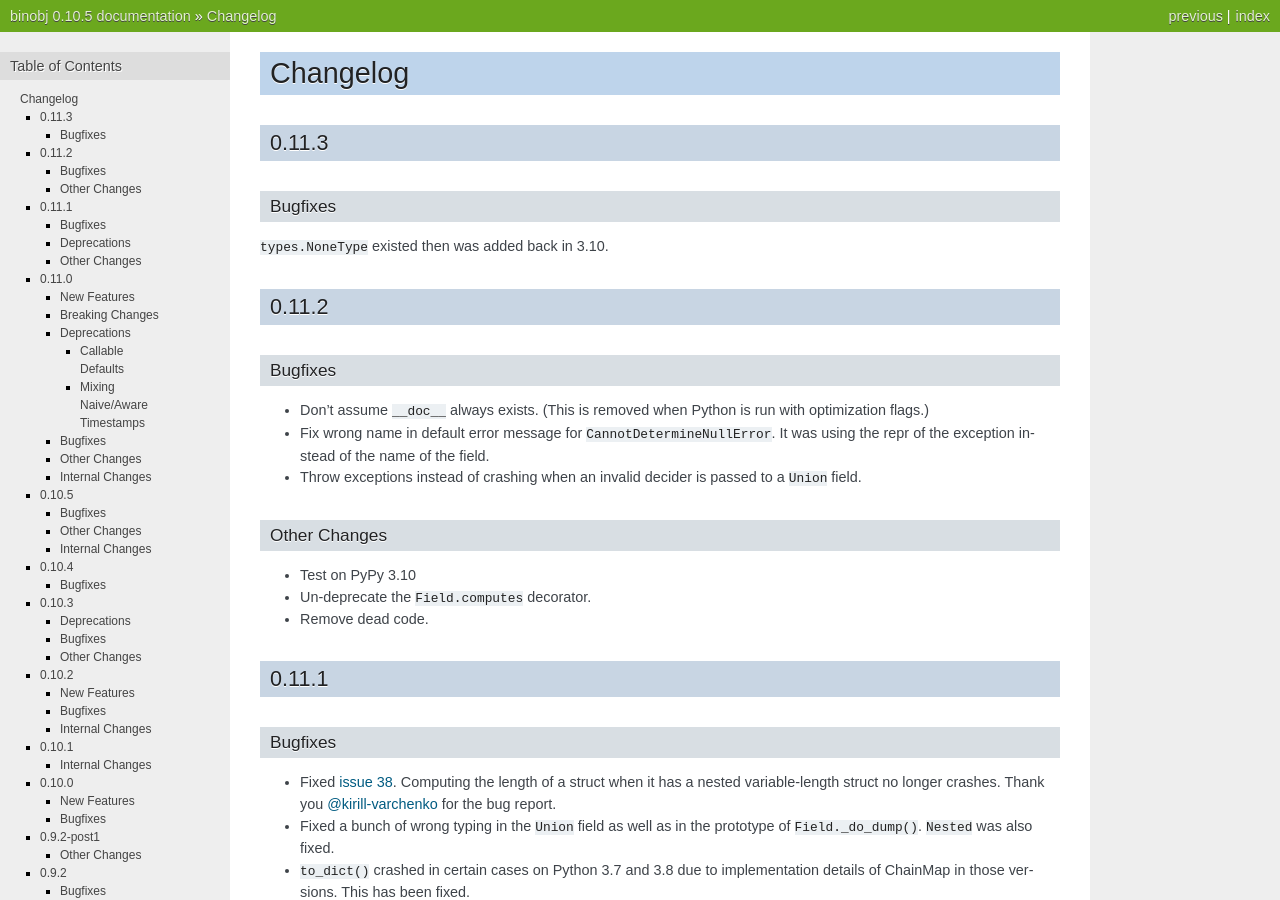
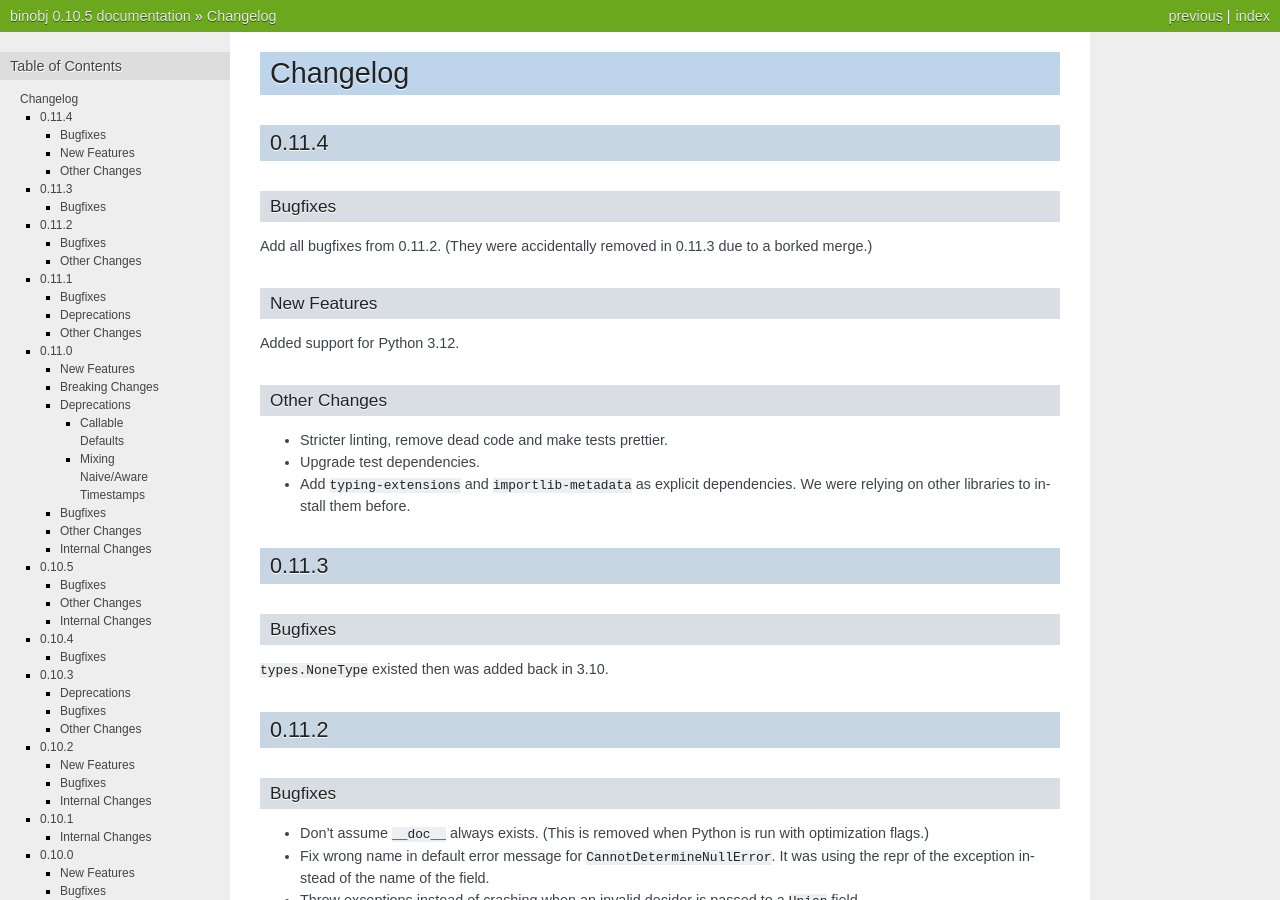
Before and after one commit to dargueta/binobj, a Sphinx documentation site: the page built from docs/source/CHANGELOG.rst, in a window 1280 px wide and 900 px high. Built offline with Sphinx 7.4.7, drawn with Linux system fonts in a browser that asks for light colours.

Commit message:
0.12.0 -> 0.11.4

```diff
--- a/docs/source/CHANGELOG.rst
+++ b/docs/source/CHANGELOG.rst
@@ -1,5 +1,27 @@
 Changelog
 =========
+
+0.11.4
+------
+
+Bugfixes
+~~~~~~~~
+
+Add all bugfixes from 0.11.2. (They were accidentally removed in 0.11.3 due to a
+borked merge.)
+
+New Features
+~~~~~~~~~~~~
+
+Added support for Python 3.12.
+
+Other Changes
+~~~~~~~~~~~~~
+
+* Stricter linting, remove dead code and make tests prettier.
+* Upgrade test dependencies.
+* Add ``typing-extensions`` and ``importlib-metadata`` as explicit dependencies.
+  We were relying on other libraries to install them before.
 
 0.11.3
 ------
--- a/pyproject.toml
+++ b/pyproject.toml
@@ -1,6 +1,6 @@
 [tool.poetry]
 name = "binobj"
-version = "0.12.0"
+version = "0.11.4"
 description = "A Python library for reading and writing structured binary data."
 authors = ["Diego Argueta <620513-dargueta@users.noreply.github.com>"]
 readme = "README.rst"
```
Also changed, not shown: 1 other file.
